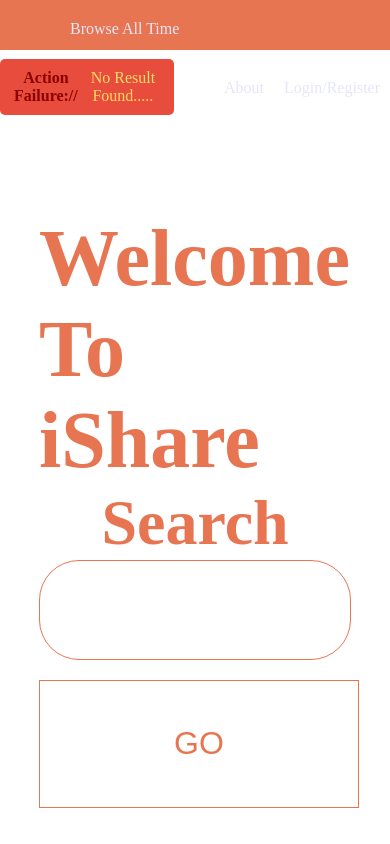
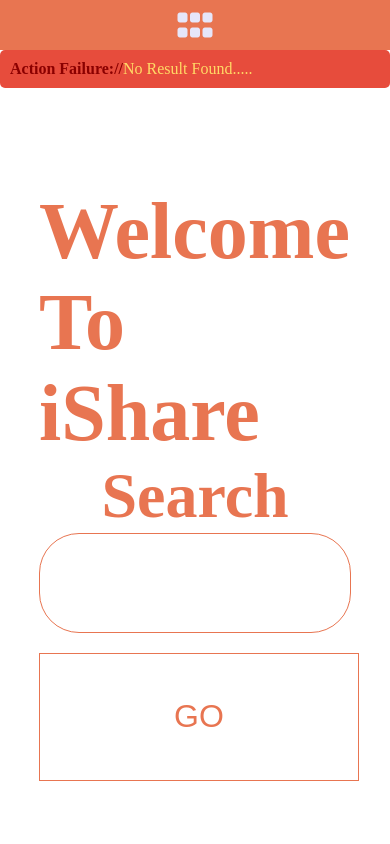
Before and after one commit to sourenaKhanzadeh/iShare, a Flask app: a page that uses templates/template/header.html in a window 390 px wide. Run offline with Flask 2, Linux system fonts and the light colour scheme; data that the repository does not hold is empty; some libraries are stand-ins or nearby versions.

Commit message:
responsive pages

```diff
--- a/myModules/paper_manager/query.py
+++ b/myModules/paper_manager/query.py
@@ -22,8 +22,10 @@
 @app.route('/Browse-all-time')
 def allTime():
     # get all the repos
-    query = repos.find()
+    # sort by star in descending order
+    query = repos.find().sort('star', -1)
     queries = []
+
     # query all the repos
     for i in range(query.count()):
         # get the next data
--- a/static/css/styleA.css
+++ b/static/css/styleA.css
@@ -76,7 +76,24 @@
   width: 100%;
   height: 50px;
   top: 0;
-  z-index: 10; }
+  z-index: 10;
+  transition: height 350ms ease-in-out; }
+  nav .fa-grip-horizontal {
+    cursor: pointer;
+    font-size: 2.5em;
+    text-align: center;
+    width: 100%;
+    margin: 5px auto; }
+    @media (min-width: 800px) {
+      nav .fa-grip-horizontal {
+        display: none; } }
+  @media (min-width: 200px) {
+    nav ul {
+      display: none; } }
+  @media (min-width: 800px) {
+    nav ul {
+      display: block; } }
+  @media (min-width: 800px) {
     nav ul li {
       float: left;
       margin: 20px 10px;
@@ -84,7 +101,7 @@
       nav ul li::before {
         content: '';
         clear: both;
-      display: table; }
+        display: table; } }
   nav ul li input {
     border-color: lavender;
     padding: 2.5px; }
--- /dev/null
+++ b/static/js/header.js
@@ -0,0 +1,43 @@
+/**
+ * Created by Owner on 5/20/2019.
+ */
+// get DOM'S
+const bar = document.querySelector('#menu');
+const nav = $('nav');
+const nav_right = $('.nav-right');
+
+$('#logout').on('click',()=>{
+    window.location = '/account/logout';
+});
+function preload(){
+    $('.loading').css('display', 'block');
+}
+
+
+bar.addEventListener('click', ()=>{
+    let css = {
+        'display':'flex',
+        'flex-direction':'column'
+    };
+    $('nav ul').css(css);
+    nav.css('height','200px');
+    setTimeout(remove, 4000);
+});
+
+function defaultNav(){
+    let css = {
+        'display':'block'
+    };
+    $('nav ul').css(css);
+
+    nav.css('height', '50px');
+}
+
+function remove(){
+    defaultNav();
+    $('nav ul').css('display', 'none');
+}
+
+//media query if media 800px
+let media = window.matchMedia('(min-width: 800px)');
+media.addListener(defaultNav);
--- a/static/sass/media.scss
+++ b/static/sass/media.scss
@@ -0,0 +1,5 @@
+@mixin desktop($width){
+ @media (min-width: #{$width}) {
+    @content;
+  }
+}
--- a/static/sass/styleA.scss
+++ b/static/sass/styleA.scss
@@ -2,6 +2,7 @@
 @import "constants";
 @import "mixins";
 @import "animation";
+@import "media";
 
 /* Nav STARTS HERE */
 nav{
@@ -12,8 +13,27 @@
   height: 50px;
   top: 0;
   z-index: 10;
+  transition: height 350ms ease-in-out;
+  .fa-grip-horizontal{
+    cursor: pointer;
+    font-size: 2.5em;
+    text-align: center;
+    width: 100%;
+    margin: 5px auto;
+    @include desktop(800px){
+      display: none;
+    }
+  }
   ul{
+    @include desktop(200px){
+        display: none;
+      }
+    @include desktop(800px){
+        display: block;
+      }
     li{
+
+    @include desktop(800px){
       float: left;
       margin: 20px 10px;
       list-style-type: none;
@@ -23,6 +43,7 @@
         display: table;
 
       }
+    }
       input{
         border-color: lavender;
         padding: 2.5px;
@@ -278,6 +299,14 @@
 .query{
   display: flex;
   flex-direction: column;
+  @include desktop(200px){
+    width: 100%;
+  }
+  @include desktop(800px){
+    width: 90%;
+  }
+
+  margin: 0 auto;
   section{
     position: relative;
     margin: 40px 0;
@@ -290,6 +319,21 @@
       background-color: color('pink-hot');
       color: lavenderblush;
       padding: 5px;
+      cursor: pointer;
+      &::after{
+        content: 'View More \21D2';
+        margin-left: 30px;
+        opacity: 0;
+        font-size: 1rem;
+        transition: opacity 250ms ease-in-out, margin-left 250ms ease-in-out;
+      }
+      &:hover{
+        background-color: color('blue-sky');
+        &::after{
+          opacity: 1;
+          margin-left: 80px;
+        }
+      }
     }
     h4, p{
       margin-left: 5px;
@@ -311,6 +355,12 @@
     i{
       font-size: 2.5rem;
       margin: 10px;
+      @include desktop(200px){
+        width: 100%;
+      }
+      @include desktop(800px){
+        width: auto;
+      }
     }
     .git{
       background-color: color('orange-dark');
--- a/templates/template/header.html
+++ b/templates/template/header.html
@@ -16,12 +16,8 @@
 <body>
 <!-- CREATING A NAV-BAR -->
 <nav>
+    <i class="fas fa-grip-horizontal" id="menu" onclose="defaultNav();"></i>
     <ul>
-        <li>
-            {% if users%}
-            Search <input id="sea" type="text" name="search" placeholder="search......"><button id="search"><i class="fa fa-search"></i></button>
-            {% endif %}
-        </li>
         <li class="underline"><a href="/Browse-all-time">Browse All Time</a></li>
         <div class="nav-right">
             <ul>
@@ -59,12 +55,5 @@
     {% endif %}
 {% endwith %}
 {% block body %}{% endblock %}
-<script>
-    $('#logout').on('click',()=>{
-        window.location = '/account/logout';
-    });
-    function preload(){
-        $('.loading').css('display', 'block');
-    }
-</script>
+<script src="{{ url_for('static', filename='js/header.js') }}"></script>
 {% extends './template/footer.html'%}
--- a/views.py
+++ b/views.py
@@ -1,4 +1,5 @@
 from app import app, request, render_template
+
 from myModules.github.repos import Repo
 from myModules.github.users import GitUser
 # import the post login
```
Also changed, not shown: other parts of static/css/styleA.css (+27 -2 lines). Lines whose indentation alone changed are shown as unchanged.
